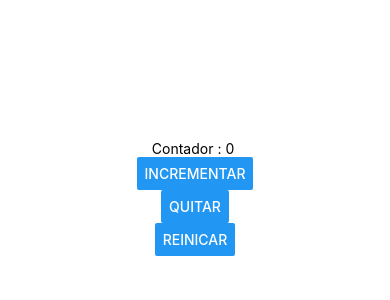
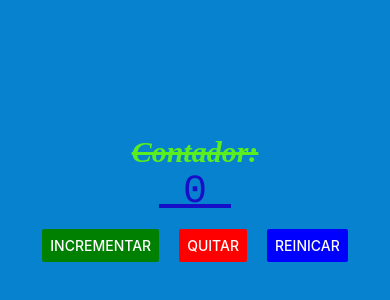
Before and after one commit to Felipesiuu/PAM212, a React Native app in the folder intro/: screen / in a window 390 px wide. Shown: the part 224-524 px from the top of the page. Built offline with nearby package versions, Linux system fonts and the light colour scheme.

Commit message:
Practica 6

```diff
--- a/intro/App.js
+++ b/intro/App.js
@@ -1,38 +1,9 @@
-//1. Import: Zona de declaraciones
-import { StatusBar } from 'expo-status-bar';
-import { StyleSheet, Text, View ,Button } from 'react-native';
-import React,{useState} from 'react';
-
+import ContadorScrenn from './screens/ContadorScrenn';
 // 2. Main: Zona de componentes
 export default function App() {
 
-  const[contador, setContador] = useState(0);
 
   return (
-
-    <View style={styles.container}>
-
-      <Text>Contador : {contador} </Text>
-      <Button title='Incrementar' onPress={() => setContador(contador + 1)}></Button>
-      <Button title='Quitar' onPress={() => setContador(contador - 1)}></Button>
-      <Button title='Reinicar' onPress={() => setContador(0)}></Button>
-
-
-      <StatusBar style="auto" />
-
-    </View>
-
+    <ContadorScrenn></ContadorScrenn>
   );
 }
-
-
-
-// 3. Estilos: Zona de estilos
-const styles = StyleSheet.create({
-  container: {
-    flex: 1,
-    backgroundColor: '#fff',
-    alignItems: 'center',
-    justifyContent: 'center',
-  },
-});
--- /dev/null
+++ b/intro/screens/ContadorScrenn.js
@@ -0,0 +1,62 @@
+//1. Import: Zona de declaraciones
+import { StatusBar } from 'expo-status-bar';
+import { StyleSheet, Text, View ,Button } from 'react-native';
+import React,{useState} from 'react';
+
+// 2. Main: Zona de componentes
+export default function App() {
+
+  const[contador, setContador] = useState(0);
+
+  return (
+
+    <View style={styles.container}>
+
+      <Text style={styles.Texto}>Contador:</Text>
+      <Text style={styles.Texto2}> {contador} </Text>
+
+      <View style={styles.contendorBotones}>
+
+        <Button color = "green" title='Incrementar' onPress={() => setContador(contador + 1)}></Button>
+        <Button color = "red" title='Quitar' onPress={() => setContador(contador - 1)}></Button>
+          <Button color = "blue" title='Reinicar' onPress={() => setContador(0)}></Button>
+          <StatusBar style="auto" />
+      </View>
+
+      <StatusBar style="auto" />
+    </View>
+
+  );
+}
+
+
+// 3. Estilos: Zona de estilos
+const styles = StyleSheet.create({
+  container: {
+    flex: 1, // Reparatir los espacios
+    backgroundColor: '#0782ceff', // Le da el color objeto
+    alignItems: 'center',// mueve los compontenes horizontalmente
+    justifyContent: 'center',// Mueve los componentes verticalmente
+  },
+  Texto:{
+    color:  '#5aed20ff',// Color de las letras
+    fontSize: 30,// Tamaño de las letras
+    fontFamily: 'Times New Roman', // Tipo de letra
+    fontWeight: 'bold', // Delineado y en negrias
+    fontStyle: 'italic', // para que las letras esten inclinadas
+    textDecorationLine: 'line-through',// Una linea entre las letras
+  },
+    Texto2:{
+    color:  '#170ec7ff',
+    fontSize: 40,
+    fontFamily:'Courier',
+    fontWeight:'400',
+    textDecorationLine: 'underline',
+  },
+  contendorBotones:{
+    marginTop:15,// Crea un margen
+    flexDirection:'row',// para alinear los objetos
+    gap:20, // Asigna espacios para que de distribuyan
+
+  },
+});
```
